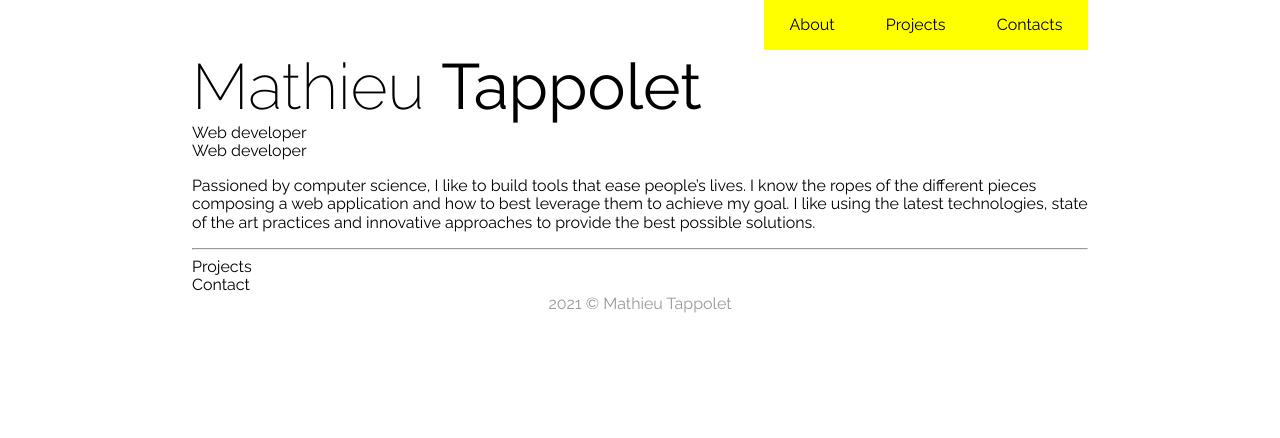
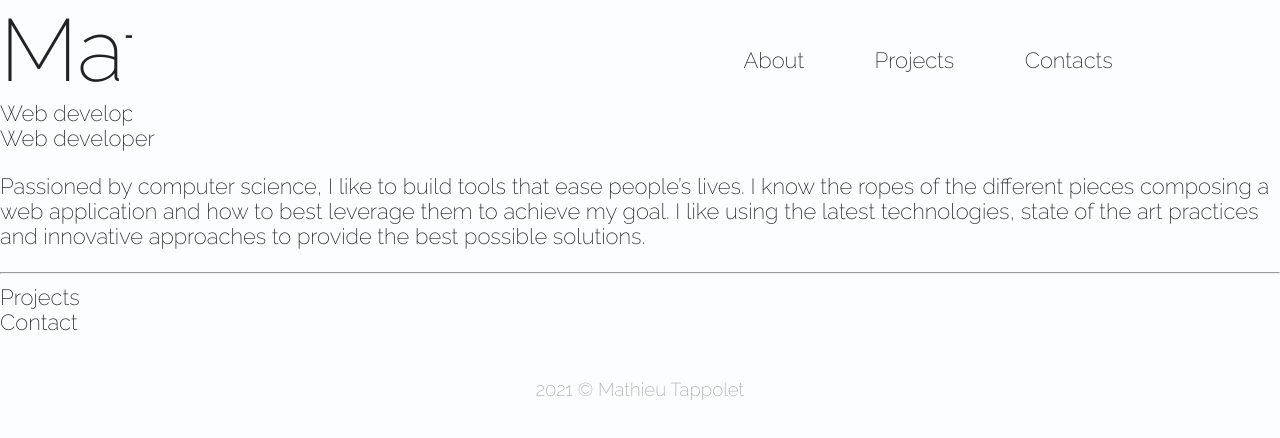
Before and after one commit to Moutah/moutah-book, a Next.js app: page / in a window 1280 px wide. Shown: the top 438 px of the page. Built offline with nearby package versions, Linux system fonts and the light colour scheme.

Commit message:
Updated navigation

```diff
--- a/components/layout.module.css
+++ b/components/layout.module.css
@@ -1,10 +1,34 @@
 .navigation {
+    margin: 0 6rem;
     display: flex;
+    position: fixed;
+    padding: 0;
+    top: 0;
+    left: 0;
+    right: 0;
+    background-color: var(--color-bkg);
+    transition: padding 0.22s ease-in-out;
+    z-index: 1000;
+}
+
+.navigationPageTop {
+    padding: 1.2rem 0;
+}
+
+.navigationPageTop img {
+    opacity: 0 !important;
+}
+
+.navigation img {
+    height: 1.6rem;
+    margin: 0.7rem 0;
+    opacity: 0.8;
+
+    transition: opacity 0.22s ease-in-out;
 }
 
 .navigation ul {
     display: flex;
-    background-color: #ff0;
     padding: 0;
     margin: 0 0 0 auto;
 }
@@ -16,11 +40,14 @@
 }
 
 .navigation ul li a {
-    padding: 1rem 1.6rem
+    padding: 1rem 1.6rem;
+    font-size: 1rem;
 }
 
 .footer {
     display: flex;
     justify-content: center;
     opacity: 0.4;
+    margin: 2rem 0;
+    font-size: 0.85rem;
 }
--- a/components/layout.tsx
+++ b/components/layout.tsx
@@ -1,5 +1,6 @@
 import Head from "next/head";
 import Link from "next/link";
+import { useEffect, useState } from "react";
 import styles from "./layout.module.css";
 
 export type LayoutProps = {
@@ -7,6 +8,14 @@ export type LayoutProps = {
 };
 
 export default function Layout({ children }: LayoutProps) {
+  const [isPageTop, setIsPageTop] = useState(true);
+
+  const handleScroll = () => setIsPageTop(window.scrollY === 0);
+  useEffect(() => {
+    window.addEventListener("scroll", handleScroll);
+    return () => window.removeEventListener("scroll", handleScroll);
+  });
+
   return (
     <>
       <Head>
@@ -94,7 +103,13 @@ export default function Layout({ children }: LayoutProps) {
         />
       </Head>
 
-      <nav className={styles.navigation}>
+      <nav
+        className={
+          styles.navigation + (isPageTop ? " " + styles.navigationPageTop : "")
+        }
+      >
+        <img src="/logo.png" alt="Mathieu Tappolet" />
+
         <ul>
           <li>
             <Link href="/#about">
--- a/styles/globals.css
+++ b/styles/globals.css
@@ -1,9 +1,18 @@
+:root {
+    --color-bkg: #fcfdfe;
+    --color-text: #212223;
+}
+
 html,
 body {
-    padding: 0 6rem;
+    padding: 0;
     margin: 0;
     /* font-family: -apple-system, BlinkMacSystemFont, Segoe UI, Roboto, Oxygen,        Ubuntu, Cantarell, Fira Sans, Droid Sans, Helvetica Neue, sans-serif; */
     font-family: 'Raleway', sans-serif;
+    color: var(--color-text);
+    font-size: 22px;
+    font-weight: 300;
+    background-color: var(--color-bkg);
 }
 
 a {
```
Also changed, not shown: public/logo.png (added).
